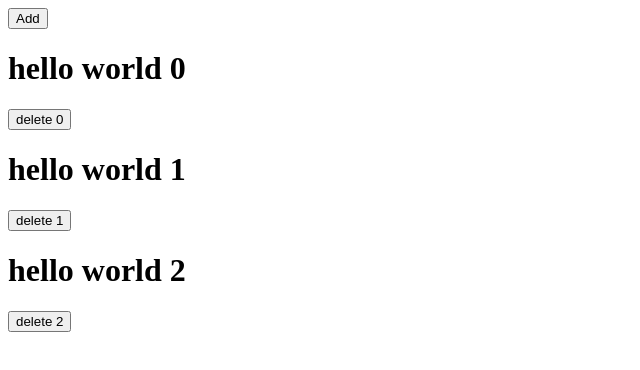
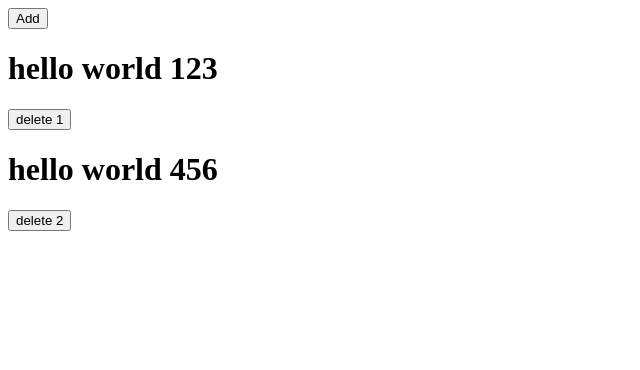
Before and after one commit to trueLoving/Playground, a React (Vite) app in the folder play_with_react/: page / in a window 1280 px wide. Shown: the top 370 px of the page, without its empty margins (0-640 px from the left). Built offline with nearby package versions, Linux system fonts and the light colour scheme.

Commit message:
🍻: drinking  REACT TODO LITS

```diff
--- a/play_with_react/src/components/TODO/index.tsx
+++ b/play_with_react/src/components/TODO/index.tsx
@@ -1,4 +1,10 @@
 import React, { Component } from "react";
+
+type ToDoListItemType = {
+  id: number;
+  title: string;
+  done?: boolean;
+};
 
 type PropType = {
   id: number;
@@ -8,20 +14,20 @@ type PropType = {
 };
 
 type StateType = {
-  title: string;
+  item: ToDoListItemType;
 };
 
 class ToDoListListItem extends Component<PropType, StateType> {
   constructor(props: PropType) {
     super(props);
     this.state = {
-      title: props.title,
+      item: props,
     };
   }
   render() {
     return (
       <div className="todo-list-item">
-        <h1>{this.state.title}</h1>
+        <h1>{this.state.item.title}</h1>
         <button
           onClick={() => {
             this.props.deleteItem(this.props.id);
@@ -34,38 +40,62 @@ class ToDoListListItem extends Component<PropType, StateType> {
   }
 }
 
-class ToDoList extends Component<{ count?: number }, { count: number }, any> {
+const mockData = [
+  {
+    id: 1,
+    title: "hello world 123",
+    done: false,
+  },
+  {
+    id: 2,
+    title: "hello world 456",
+    done: false,
+  },
+];
+
+class ToDoList extends Component<
+  { count?: number },
+  { list: ToDoListItemType[] },
+  any
+> {
   constructor(props: any) {
     super(props);
     this.state = {
-      count: props.count || 10,
+      list: mockData,
     };
   }
 
   addItem() {
-    const count = this.state.count;
+    const list = this.state.list;
+    list.push({
+      id: Math.random(),
+      title: "todo",
+    });
     this.setState({
-      count: this.state.count + 1,
+      list: list,
     });
   }
 
   deleteItem(id: number) {
-    console.log("xxxxxx", id);
+    // console.log("xxxxxx", id);
+    const list = this.state.list;
+    const delete_index = list.findIndex((item) => item.id === id);
+    list.splice(delete_index, 1);
+    this.setState({
+      list,
+    });
   }
 
   render() {
-    const result = [];
-
-    for (let i = 0; i < this.state.count; i++) {
-      result.push(
+    const result = this.state.list.map((item, i) => {
+      return (
         <ToDoListListItem
           key={i}
-          title={`hello world ${i}`}
-          id={i}
-          deleteItem={this.deleteItem}
+          {...item}
+          deleteItem={this.deleteItem.bind(this)}
         />
       );
-    }
+    });
 
     return (
       <div className="todo-list">
```
